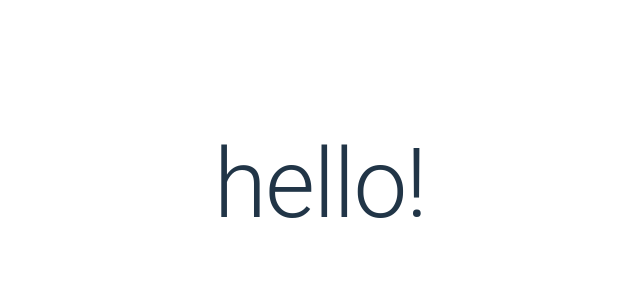
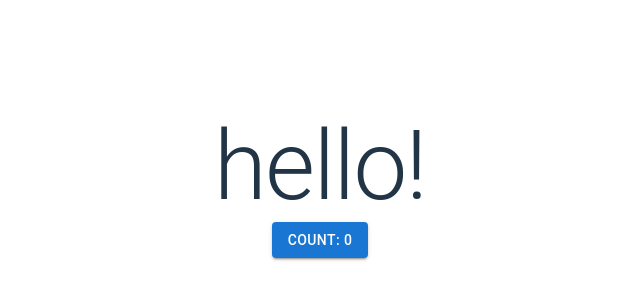
Before and after one commit to bluestormmax/seasonly, a React (Vite) app in the folder client/: page / in a window 1280 px wide. Shown: the part 216-516 px from the top of the page, without its empty margins (320-960 px from the left). Built offline with nearby package versions, Linux system fonts and the light colour scheme.

Commit message:
Quick state test

```diff
--- a/client/src/App.tsx
+++ b/client/src/App.tsx
@@ -1,12 +1,22 @@
-import { Typography } from "@mui/material";
+import { useState } from "react";
+import { Typography, Button } from "@mui/material";
 import "./App.css";
 
 function App() {
+  const [count, setCount] = useState(0);
+
+  const handleClick = () => {
+    setCount(count + 1);
+  };
+
   return (
     <div className="app wrapper">
       <Typography className="heading welcome" variant="h1" component="h1">
         hello!
       </Typography>
+      <Button variant="contained" onClick={handleClick}>
+        Count: {count}
+      </Button>
     </div>
   );
 }
```
